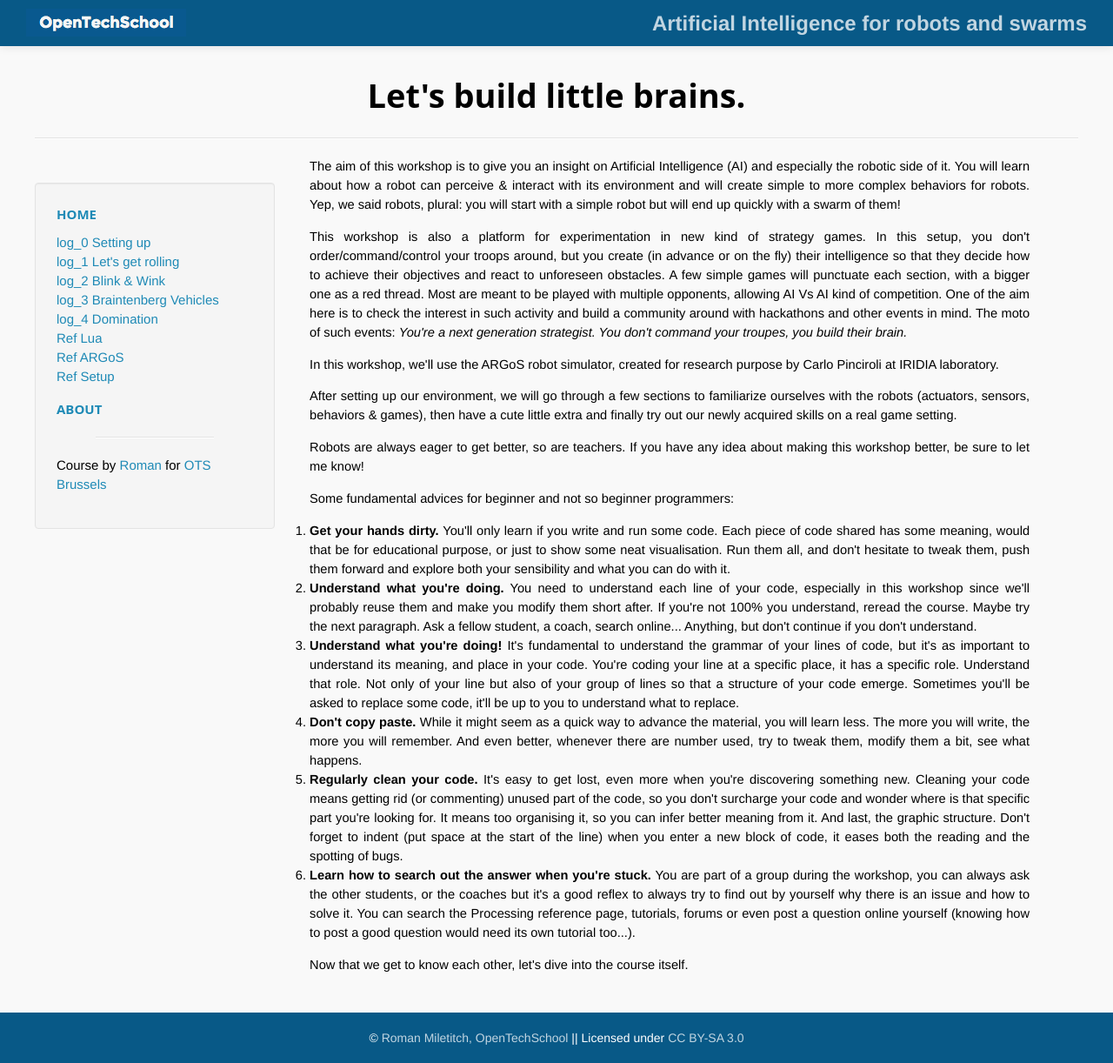
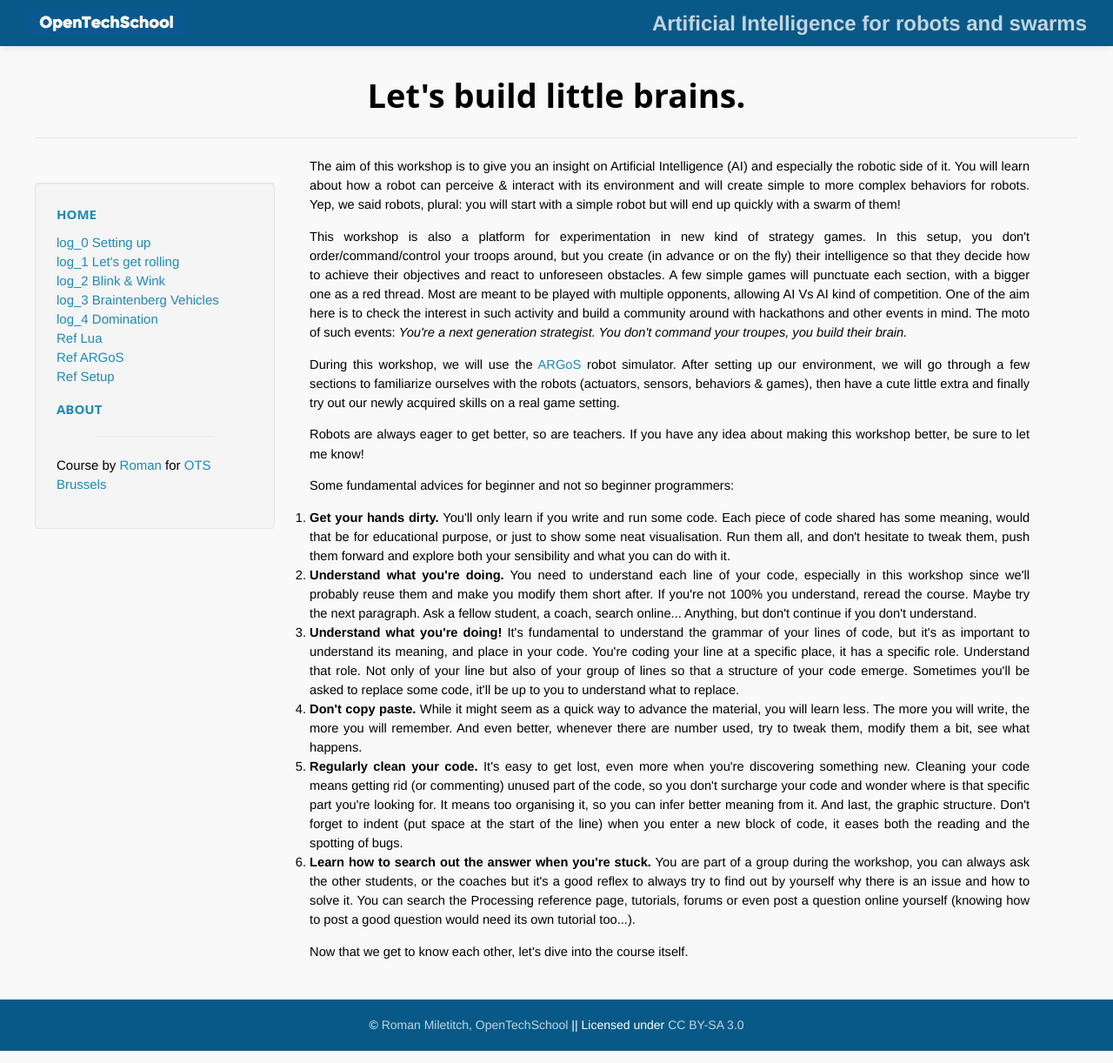
Before and after one commit to OpenTechSchool-Brussels/AI-for-robots-and-swarms, a Jekyll site: the page built from index.html, in a window 1280 px wide. Shown: the whole page at 87% size. Built offline with Jekyll 4.4.1, drawn with Linux system fonts in a browser that asks for light colours; Markdown is read by kramdown in place of the engine named in the settings.

Commit message:
Update index.html

```diff
--- a/index.html
+++ b/index.html
@@ -7,9 +7,7 @@
 
 <p>This workshop is also a platform for experimentation in new kind of strategy games. In this setup, you don't order/command/control your troops around, but you create (in advance or on the fly) their intelligence so that they decide how to achieve their objectives and react to unforeseen obstacles. A few simple games will punctuate each section, with a bigger one as a red thread. Most are meant to be played with multiple opponents, allowing AI Vs AI kind of competition. One of the aim here is to check the interest in such activity and build a community around with hackathons and other events in mind. The moto of such events: <i>You're a next generation strategist. You don't command your troupes, you build their brain.</i></p>
 
-<p>In this workshop, we'll use the ARGoS robot simulator, created for research purpose by Carlo Pinciroli at IRIDIA laboratory.</p>
-
-<p>After setting up our environment, we will go through a few sections to familiarize ourselves with the robots (actuators, sensors, behaviors & games), then have a cute little extra and finally try out our newly acquired skills on a real game setting.</p>
+<p>During this workshop, we will use the <a href="http://www.argos-sim.info/">ARGoS</a> robot simulator. After setting up our environment, we will go through a few sections to familiarize ourselves with the robots (actuators, sensors, behaviors & games), then have a cute little extra and finally try out our newly acquired skills on a real game setting.</p>
 
 <p>Robots are always eager to get better, so are teachers. If you have any idea about making this workshop better, be sure to let me know!</p>
 
```
